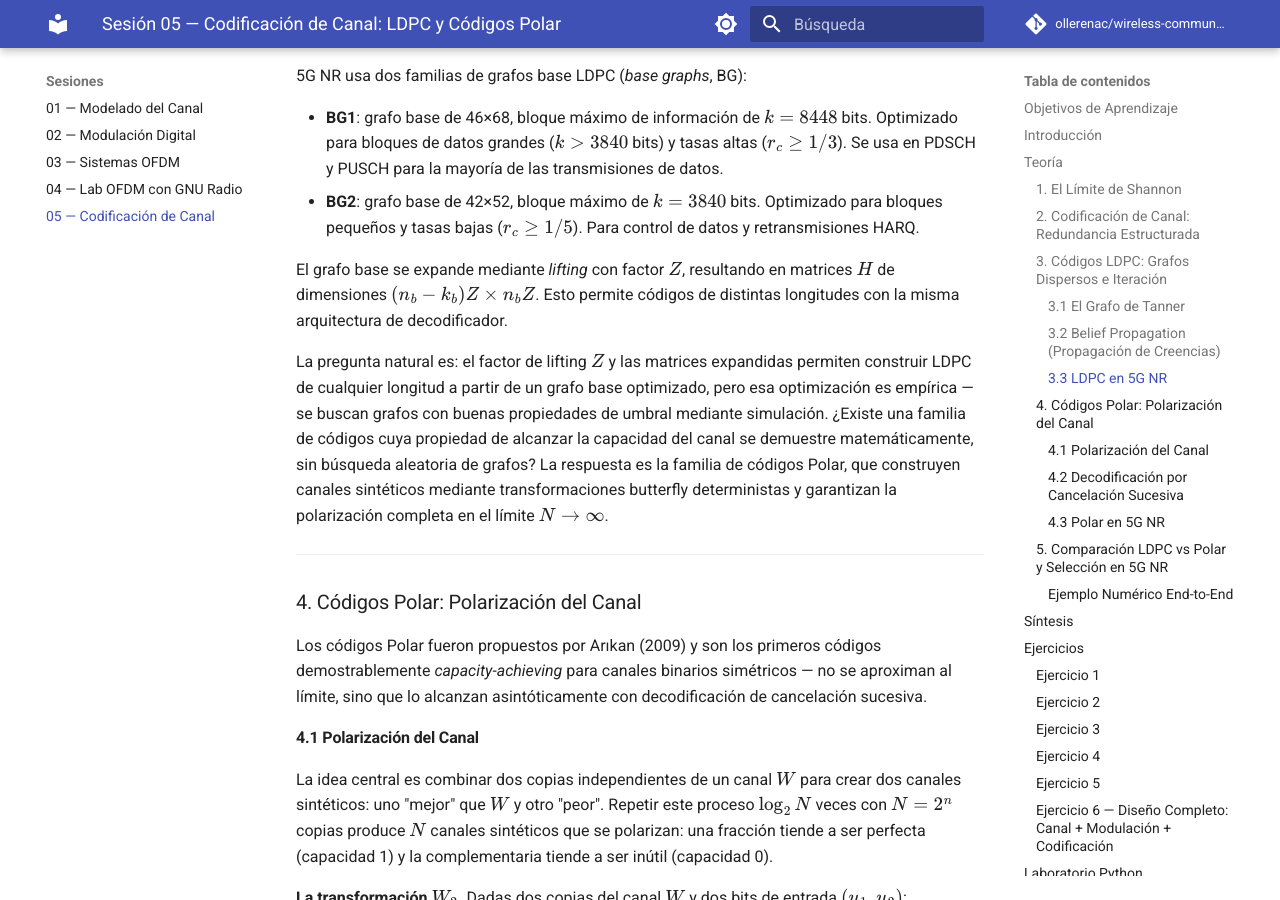
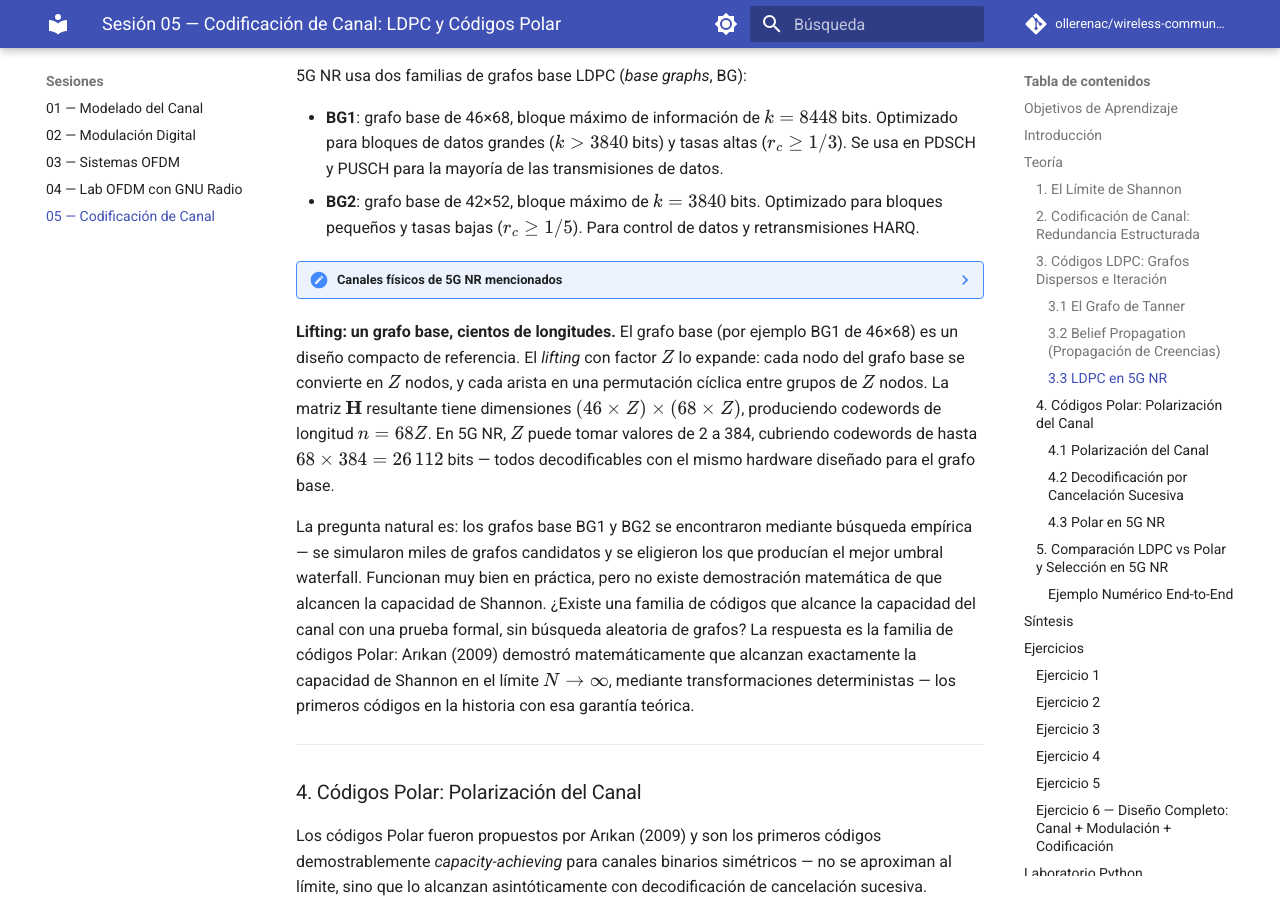
Before and after one commit to ollerenac/wireless-communication-systems, an MkDocs documentation site: the page built from docs/sessions/05-channel-coding/index.md, in a window 1280 px wide and 900 px high, scrolled down 8039 px. Built offline with MkDocs 1.6.1 and Material for MkDocs 9.7.7, drawn with Linux system fonts in a browser that asks for light colours; comment, search, counter and statistics services are not loaded.

Commit message:
fix(05): clarify §3.3 — add channel glossary, explain lifting factor Z, rewrite pregunta natural
- Add ??? note with PDSCH/PUSCH/HARQ definitions
- Replace one-line lifting explanation with concrete example:
  BG1 46×68 × Z → H of (46Z)×(68Z), n=68Z up to 26112 bits
- Rewrite pregunta natural: LDPC is empirically optimized (no capacity
  proof); Polar codes are the first with a formal mathematical guarantee
  of achieving Shannon capacity (Arikan 2009)

Co-Authored-By: Claude Sonnet 4.6 <noreply@anthropic.com>

```diff
--- a/docs/sessions/05-channel-coding/index.md
+++ b/docs/sessions/05-channel-coding/index.md
@@ -262,9 +262,15 @@ La pregunta natural es: la decisión $\hat{c}_v$ y la curva waterfall describen
 - **BG1**: grafo base de 46×68, bloque máximo de información de $k = 8448$ bits. Optimizado para bloques de datos grandes ($k > 3840$ bits) y tasas altas ($r_c \geq 1/3$). Se usa en PDSCH y PUSCH para la mayoría de las transmisiones de datos.
 - **BG2**: grafo base de 42×52, bloque máximo de $k = 3840$ bits. Optimizado para bloques pequeños y tasas bajas ($r_c \geq 1/5$). Para control de datos y retransmisiones HARQ.
 
-El grafo base se expande mediante *lifting* con factor $Z$, resultando en matrices $H$ de dimensiones $(n_b - k_b)Z \times n_b Z$. Esto permite códigos de distintas longitudes con la misma arquitectura de decodificador.
+??? note "Canales físicos de 5G NR mencionados"
 
-La pregunta natural es: el factor de lifting $Z$ y las matrices expandidas permiten construir LDPC de cualquier longitud a partir de un grafo base optimizado, pero esa optimización es empírica — se buscan grafos con buenas propiedades de umbral mediante simulación. ¿Existe una familia de códigos cuya propiedad de alcanzar la capacidad del canal se demuestre matemáticamente, sin búsqueda aleatoria de grafos? La respuesta es la familia de códigos Polar, que construyen canales sintéticos mediante transformaciones butterfly deterministas y garantizan la polarización completa en el límite $N \to \infty$.
+    - **PDSCH** (*Physical Downlink Shared Channel*): canal de datos en downlink — lleva tráfico IP desde la red hacia el UE. Usa BG1 para la mayoría de las transmisiones.
+    - **PUSCH** (*Physical Uplink Shared Channel*): canal de datos en uplink — lleva tráfico desde el UE hacia la red. También usa BG1 en condiciones normales.
+    - **HARQ** (*Hybrid Automatic Repeat reQuest*): mecanismo de retransmisión que combina FEC con solicitud de reenvío. Si el decodificador falla, el UE pide una retransmisión; el receptor combina ambas recepciones para mejorar la probabilidad de éxito. Los bloques HARQ son típicamente más cortos, de ahí el uso de BG2.
+
+**Lifting: un grafo base, cientos de longitudes.** El grafo base (por ejemplo BG1 de 46×68) es un diseño compacto de referencia. El *lifting* con factor $Z$ lo expande: cada nodo del grafo base se convierte en $Z$ nodos, y cada arista en una permutación cíclica entre grupos de $Z$ nodos. La matriz $\mathbf{H}$ resultante tiene dimensiones $(46 \times Z) \times (68 \times Z)$, produciendo codewords de longitud $n = 68Z$. En 5G NR, $Z$ puede tomar valores de 2 a 384, cubriendo codewords de hasta $68 \times 384 = 26\,112$ bits — todos decodificables con el mismo hardware diseñado para el grafo base.
+
+La pregunta natural es: los grafos base BG1 y BG2 se encontraron mediante búsqueda empírica — se simularon miles de grafos candidatos y se eligieron los que producían el mejor umbral waterfall. Funcionan muy bien en práctica, pero no existe demostración matemática de que alcancen la capacidad de Shannon. ¿Existe una familia de códigos que alcance la capacidad del canal con una prueba formal, sin búsqueda aleatoria de grafos? La respuesta es la familia de códigos Polar: Arıkan (2009) demostró matemáticamente que alcanzan exactamente la capacidad de Shannon en el límite $N \to \infty$, mediante transformaciones deterministas — los primeros códigos en la historia con esa garantía teórica.
 
 ---
 
```
